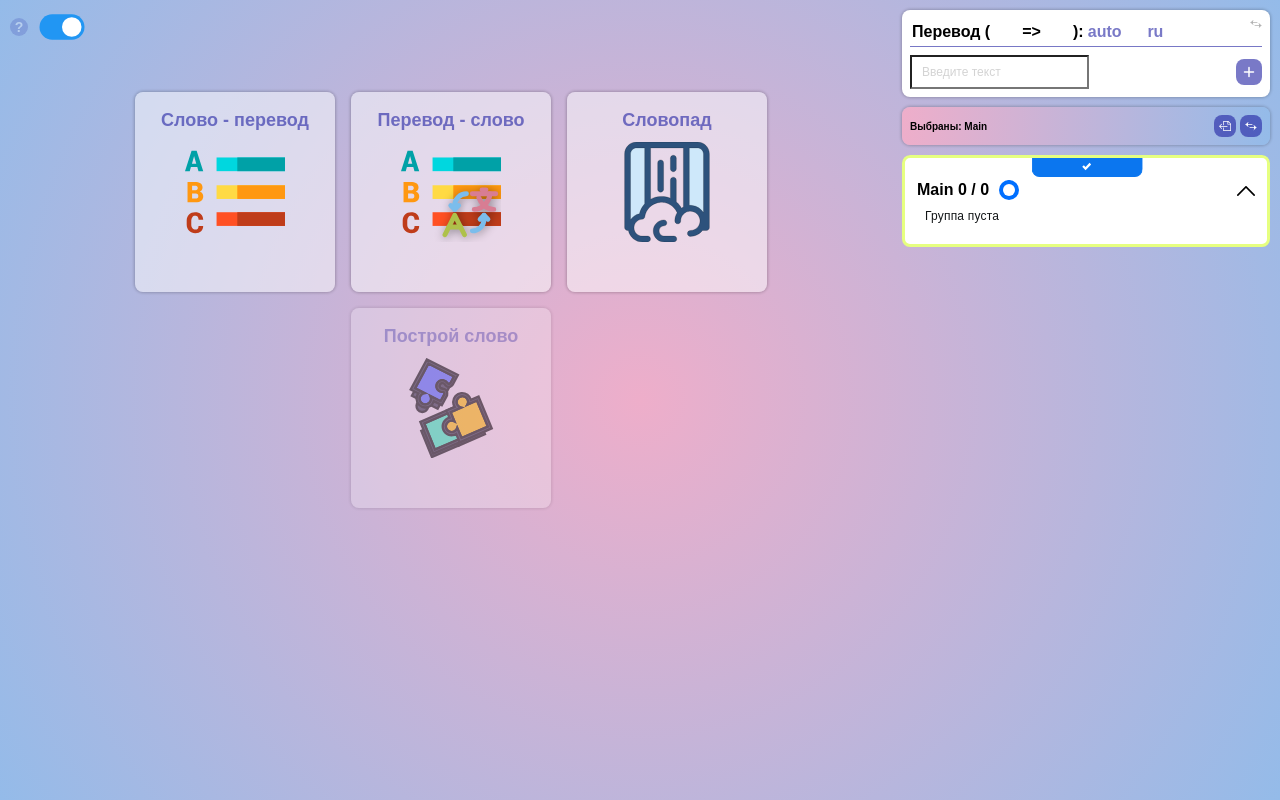
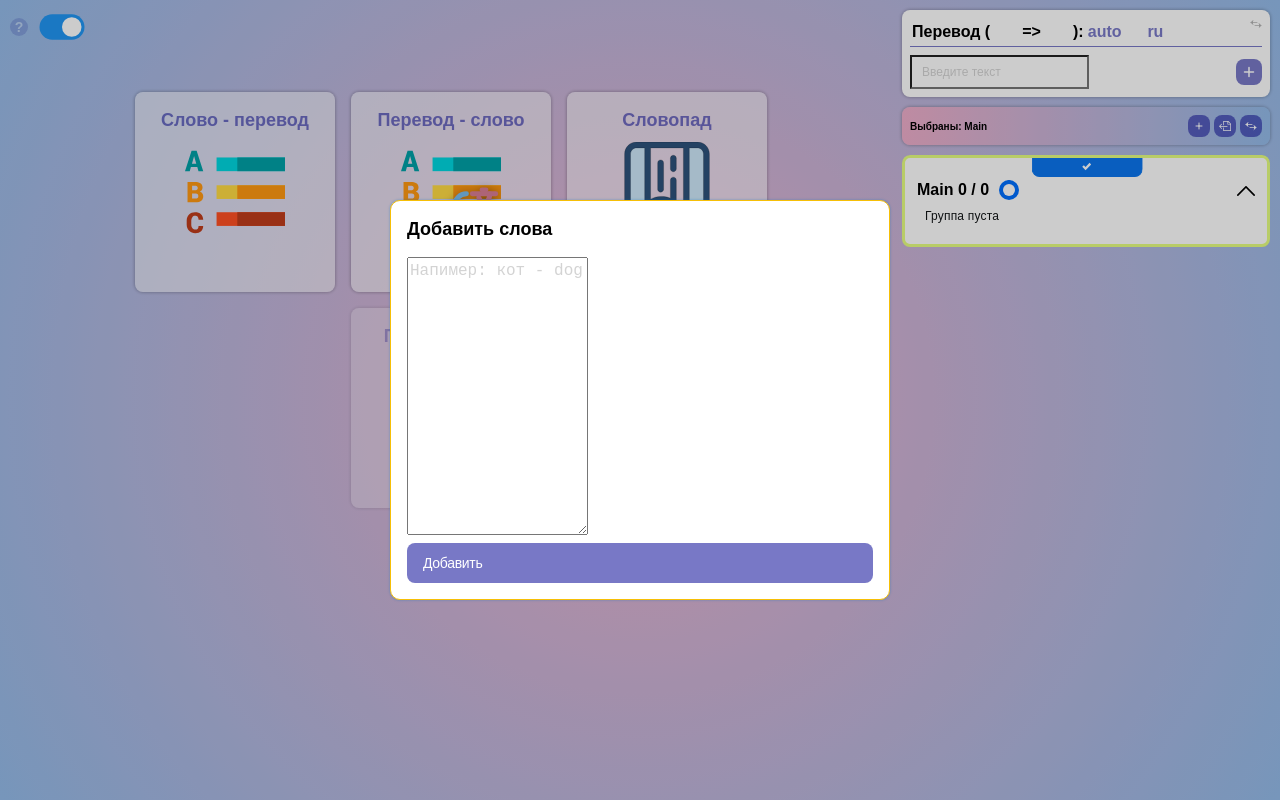
Before and after one commit to Kiyamov-Bulat/my-dictionary, a React app: page / in a window 1280 px wide. Built offline with nearby package versions, Linux system fonts and the light colour scheme.

Commit message:
add addUnitsButton

```diff
--- a/src/components/button/ButtonWithTooltip.tsx
+++ b/src/components/button/ButtonWithTooltip.tsx
@@ -10,7 +10,7 @@ interface ButtonWithTooltipProps extends Omit<TooltipWrapperProps, 'action'> {
     disp?: boolean
 }
 
-const ButtonWithTooltip: FC<ButtonWithTooltipProps> = ({ tipContent, action, Icon, disp = true, ...props}) => {
+const ButtonWithTooltip: FC<ButtonWithTooltipProps> = ({ tipContent, action, Icon, disp = false, ...props}) => {
     const dispatch = useDispatch();
     const onClick = disp ? () => dispatch(action()) : action;
 
--- /dev/null
+++ b/src/components/modal/index.tsx
@@ -0,0 +1,30 @@
+import React, {FC, ReactNode} from 'react';
+import cx from 'classnames';
+import styles from './styles.module.scss';
+
+export type ModalProps = {
+    isOpen: boolean
+    title: string
+    onClose: () => void
+    text?: string
+    className?: string
+    children?: ReactNode
+}
+
+const Modal: FC<ModalProps> = ({ isOpen, title, text, className, onClose, children }) => {
+
+    if (!isOpen) {
+        return null;
+    }
+
+    return (
+        <div className={cx(styles.modalWrapper, className)} onClick={onClose}>
+            <section className={styles.modal} onClick={e => e.stopPropagation()}>
+                <h1>{title}</h1>
+                <article className={styles.content}>{text || children}</article>
+            </section>
+        </div>
+    );
+};
+
+export default Modal;
--- /dev/null
+++ b/src/components/modal/styles.module.scss
@@ -0,0 +1,49 @@
+.modalWrapper {
+  position: absolute;
+  top: 0;
+  left: 0;
+  width: 100vw;
+  height: 100vh;
+  display: flex;
+  justify-content: center;
+  align-items: center;
+  background: rgba(0, 0, 0, 0.2);
+  z-index: 2;
+}
+
+.modal {
+  position: relative;
+  display: flex;
+  flex-direction: column;
+  align-items: center;
+  justify-content: center;
+  width: 500px;
+  height: 400px;
+  background: white;
+  padding: 16px;
+  box-sizing: border-box;
+  border: 1px solid #f6bf07;
+  border-radius: 10px;
+  -webkit-box-shadow: 5px 4px 8px 0px rgba(0, 113, 201, 0.2);
+  -moz-box-shadow: 5px 4px 8px 0px rgba(0, 113, 201, 0.2);
+  box-shadow: 0px 0px 2px 1px rgba(0, 113, 201, 0.2);
+  gap: 16px;
+
+  h1 {
+    font-size: 18px;
+    line-height: 24px;
+  }
+  .content {
+    flex-grow: 1;
+    width: 100%;
+  }
+
+  .closeBtn {
+    position: absolute;
+    top: 16px;
+    right: 16px;
+    padding: 2px 6px;
+    font-size: 10px;
+    font-weight: bold;
+  }
+}
--- /dev/null
+++ b/src/hooks/useModalState.ts
@@ -0,0 +1,18 @@
+import {useCallback, useState} from 'react';
+
+const useModalState = (value: boolean) => {
+    const [isOpen, setIsOpen] = useState(value);
+    const open = useCallback(() => setIsOpen(true), []);
+    const close = useCallback(() => setIsOpen(false), []);
+    const toggle = useCallback(() => setIsOpen((prevState) => !prevState), []);
+
+    return {
+        isOpen,
+        setIsOpen,
+        open,
+        close,
+        toggle,
+    };
+};
+
+export default useModalState;
--- a/src/store/slices/dictionary.ts
+++ b/src/store/slices/dictionary.ts
@@ -136,5 +136,6 @@ export const {
     toggleSelectedGroup,
     swapTextAndTranslation,
     swapSelectedGroupsTextAndTranslation,
+    addUnits,
 } = dictionary.actions;
 export default dictionary.reducer;
--- /dev/null
+++ b/src/widgets/controlPanel/addUnitsButton.tsx
@@ -0,0 +1,37 @@
+import React, {FC, useState} from 'react';
+import Modal from '../../components/modal';
+import ButtonWithTooltip from '../../components/button/ButtonWithTooltip';
+import {PlusIcon} from '../../icons';
+import useModalState from '../../hooks/useModalState';
+import TextField from '../../components/textField';
+import styles from './styles.module.scss';
+import Button from '../../components/button';
+import Notice from '../../components/notice';
+import TranslationUnitModel from '../../models/translationUnit';
+import {useDispatch} from 'react-redux';
+import {addUnits} from '../../store/slices/dictionary';
+
+const AddUnitsButton: FC = () => {
+    const dispatch = useDispatch();
+    const { isOpen, open, close } = useModalState(true);
+    const [rawUnits, setRawUnits] = useState('');
+    const handleAddUnits = () => {
+        if (!rawUnits) {
+            Notice.warn('Пустая строка!');
+            return;
+        }
+
+        dispatch(addUnits(TranslationUnitModel.listFromRawString(rawUnits)));
+    };
+    return (
+        <>
+            <ButtonWithTooltip Icon={PlusIcon} action={open} tipContent={'Добавить в группы'}/>
+            <Modal className={styles.addUnitsModal} isOpen={isOpen} title={'Добавить слова'} onClose={close}>
+                <TextField className={styles.addUnitsModalTextField} placeholder={'Напимер: кот - dog'} value={rawUnits} onChange={setRawUnits} multiline={true} maxLength={1000}/>
+                <Button variant={'primary'} onClick={handleAddUnits}>Добавить</Button>
+            </Modal>
+        </>
+    );
+};
+
+export default AddUnitsButton;
--- /dev/null
+++ b/src/widgets/controlPanel/importDictButton.tsx
@@ -0,0 +1,20 @@
+import React, {FC, useState} from 'react';
+import ButtonWithTooltip from '../../components/button/ButtonWithTooltip';
+import {DownloadIcon} from '../../icons';
+import useModalState from '../../hooks/useModalState';
+import Modal from '../../components/modal';
+
+const ImportDictButton: FC = () => {
+    const { isOpen, open, close } = useModalState(false);
+
+    return (
+        <>
+            <ButtonWithTooltip Icon={DownloadIcon} action={open} tipContent={'Импортировать словарь'}/>
+            <Modal isOpen={isOpen} title={'Импорт словаря'} onClose={close}>
+
+            </Modal>
+        </>
+    );
+};
+
+export default ImportDictButton;
--- a/src/widgets/controlPanel/index.tsx
+++ b/src/widgets/controlPanel/index.tsx
@@ -1,11 +1,13 @@
 import React, {FC} from 'react';
-import {DownloadIcon, ExportIcon, PlusIcon, SwapIcon} from '../../icons';
+import {ExportIcon, SwapIcon} from '../../icons';
 import {useSelector} from 'react-redux';
 import styles from './styles.module.scss';
 import {selectSelectedGroupsTitlesAsString} from '../../store/selectors/dictionary';
 import ButtonWithTooltip from '../../components/button/ButtonWithTooltip';
 import {swapSelectedGroupsTextAndTranslation} from '../../store/slices/dictionary';
 import DictionaryModel from '../../models/dictionary';
+import ImportDictButton from './importDictButton';
+import AddUnitsButton from './addUnitsButton';
 
 const ControlPanel: FC = () => {
     const selectedGroupsTitles = useSelector(selectSelectedGroupsTitlesAsString);
@@ -16,10 +18,10 @@ const ControlPanel: FC = () => {
             <p className={styles.selectedGroups}>Выбраны: {selectedGroupsTitles}</p>
             <div className={styles.btns}>
                 {/*<ButtonWithTooltip Icon={SettingIcon} action={openSettings} tipContent={'Настройки'}/>*/}
-                {/*<ButtonWithTooltip Icon={DownloadIcon} action={} tipContent={'Импортировать словарь'} disp={false}/>*/}
-                {/*<ButtonWithTooltip Icon={PlusIcon} action={} tipContent={'Добавить в группы'}/>*/}
-                <ButtonWithTooltip Icon={ExportIcon} action={downloadDictionary} tipContent={'Экспортировать словарь'} disp={false}/>
-                <ButtonWithTooltip Icon={SwapIcon} action={swapSelectedGroupsTextAndTranslation} tipContent={'Поменять местами'}/>
+                <AddUnitsButton/>
+                {/*<ImportDictButton/>*/}
+                <ButtonWithTooltip Icon={ExportIcon} action={downloadDictionary} tipContent={'Экспортировать словарь'}/>
+                <ButtonWithTooltip Icon={SwapIcon} action={swapSelectedGroupsTextAndTranslation} tipContent={'Поменять местами'} disp={true}/>
             </div>
         </div>
     );
--- a/src/widgets/controlPanel/styles.module.scss
+++ b/src/widgets/controlPanel/styles.module.scss
@@ -27,3 +27,21 @@
     height: 12px;
   }
 }
+
+.addUnitsModal {
+  section {
+    align-items: flex-start;
+  }
+  article {
+    display: flex;
+    flex-direction: column;
+    gap: 8px;
+  }
+}
+
+.addUnitsModalTextField {
+  flex-grow: 1;
+  textarea {
+    height: 100%;
+  }
+}
--- a/src/widgets/group/translationUnit/index.tsx
+++ b/src/widgets/group/translationUnit/index.tsx
@@ -12,9 +12,9 @@ import {RestIcon, SwapIcon} from '../../../icons';
 const TranslationUnit: FC<ITranslationUnit> = (translationUnit) => {
     const { text, translation, textLang, transLang, memoryPercent } = translationUnit;
     const dispatch = useDispatch();
-    const swapTextAndTransl = () => swapTextAndTranslation(translationUnit);
+    const swapTextAndTransl = () => dispatch(swapTextAndTranslation(translationUnit));
     const rmTransitionUnit = () => dispatch(removeTranslationUnit(translationUnit));
-    const resetTransitionUnit = () => resetTranslationUnit(translationUnit);
+    const resetTransitionUnit = () => dispatch(resetTranslationUnit(translationUnit));
 
     return (
         <span className={styles.translationUnit}>
--- a/src/widgets/help/index.tsx
+++ b/src/widgets/help/index.tsx
@@ -6,10 +6,10 @@ import HelpContent from './helpContent';
 import useHotkey from '../../components/hotkeyManger/useHotkey';
 import HOTKEYS from '../../utils/hotkeys';
 import cx from 'classnames';
+import useModalState from '../../hooks/useModalState';
 
 const Help: FC = () => {
-    const [isOpen, setIsOpen] = useState(false);
-    const toggleOpen = () => setIsOpen((prevState) => !prevState);
+    const { toggle: toggleOpen, isOpen } = useModalState(false);
 
     useHotkey(HOTKEYS.OPEN_HELP.key, toggleOpen);
     useHotkey(HOTKEYS.CLOSE.key, toggleOpen, { block: !isOpen });
```
